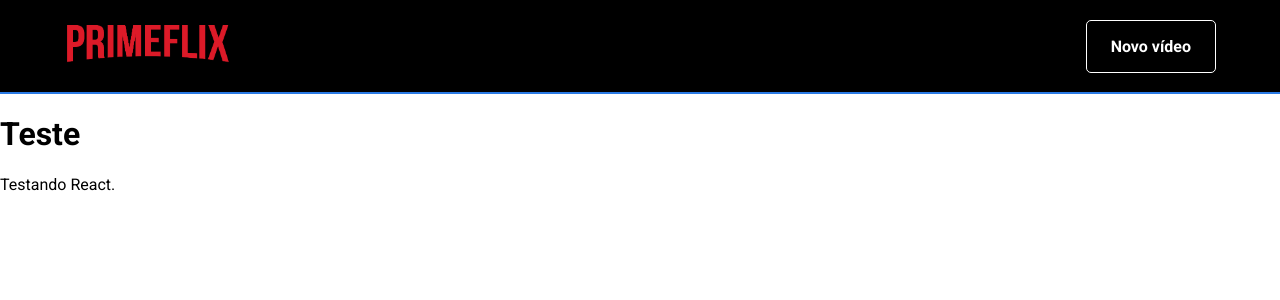
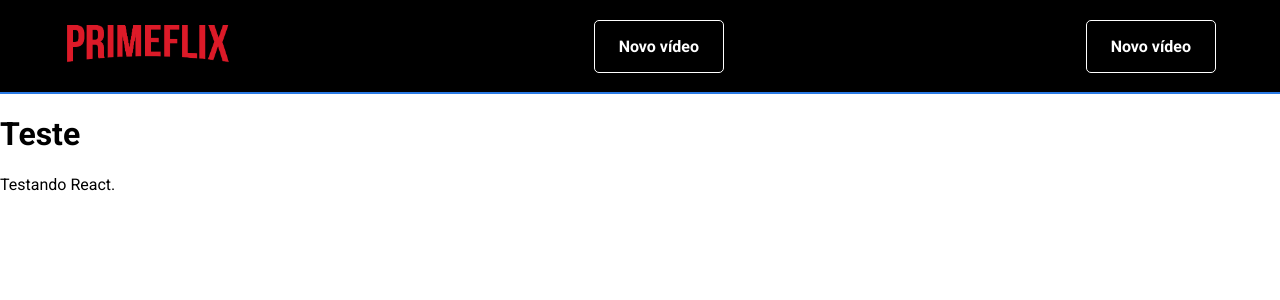
Before and after one commit to tc553/primeflix, a React (Create React App) app: page / in a window 1280 px wide. Shown: the top 300 px of the page. Built offline with nearby package versions, Linux system fonts and the light colour scheme.

Commit message:
New button using styled components

```diff
--- a/package.json
+++ b/package.json
@@ -8,7 +8,8 @@
     "@testing-library/user-event": "^7.2.1",
     "react": "^16.13.1",
     "react-dom": "^16.13.1",
-    "react-scripts": "3.4.1"
+    "react-scripts": "3.4.1",
+    "styled-components": "^5.1.1"
   },
   "scripts": {
     "start": "react-scripts start",
--- /dev/null
+++ b/src/components/Button/index.js
@@ -0,0 +1,24 @@
+import styled from 'styled-components';
+
+const Button = styled.button`
+    color: var(--white);
+    border: 1px solid var(--white);
+    box-sizing: border-box;
+    cursor: pointer;
+    padding: 16px 24px;
+    font-style: normal;
+    font-weight: bold;
+    font-size: 16px;
+    outline: none;
+    border-radius: 5px;
+    text-decoration: none;
+    display: inline-block;
+    transition: opacity .3s;
+    }
+    &:hover,
+    &:focus {
+    opacity: .5;
+    }
+`;
+
+export default Button;
--- a/src/components/Menu/index.js
+++ b/src/components/Menu/index.js
@@ -2,6 +2,7 @@ import React from 'react';
 import Logo from '../../assets/img/primeflix.png';
 import './Menu.css'
 import ButtonLink from './components/ButtonLink';
+import Button from '../Button';
 
 
 function Menu() {
@@ -11,6 +12,9 @@ function Menu() {
                 <img className="Logo" src={Logo} alt="PrimeFlix logo" />
             </a>
 
+            <Button as="a" className="ButtonLink" href="/">
+                Novo vídeo
+            </Button>
             <ButtonLink className="ButtonLink" href="/">
                 Novo vídeo
             </ButtonLink>
```
Also changed, not shown: 1 other file (tests, documents, lock files or other folders).
